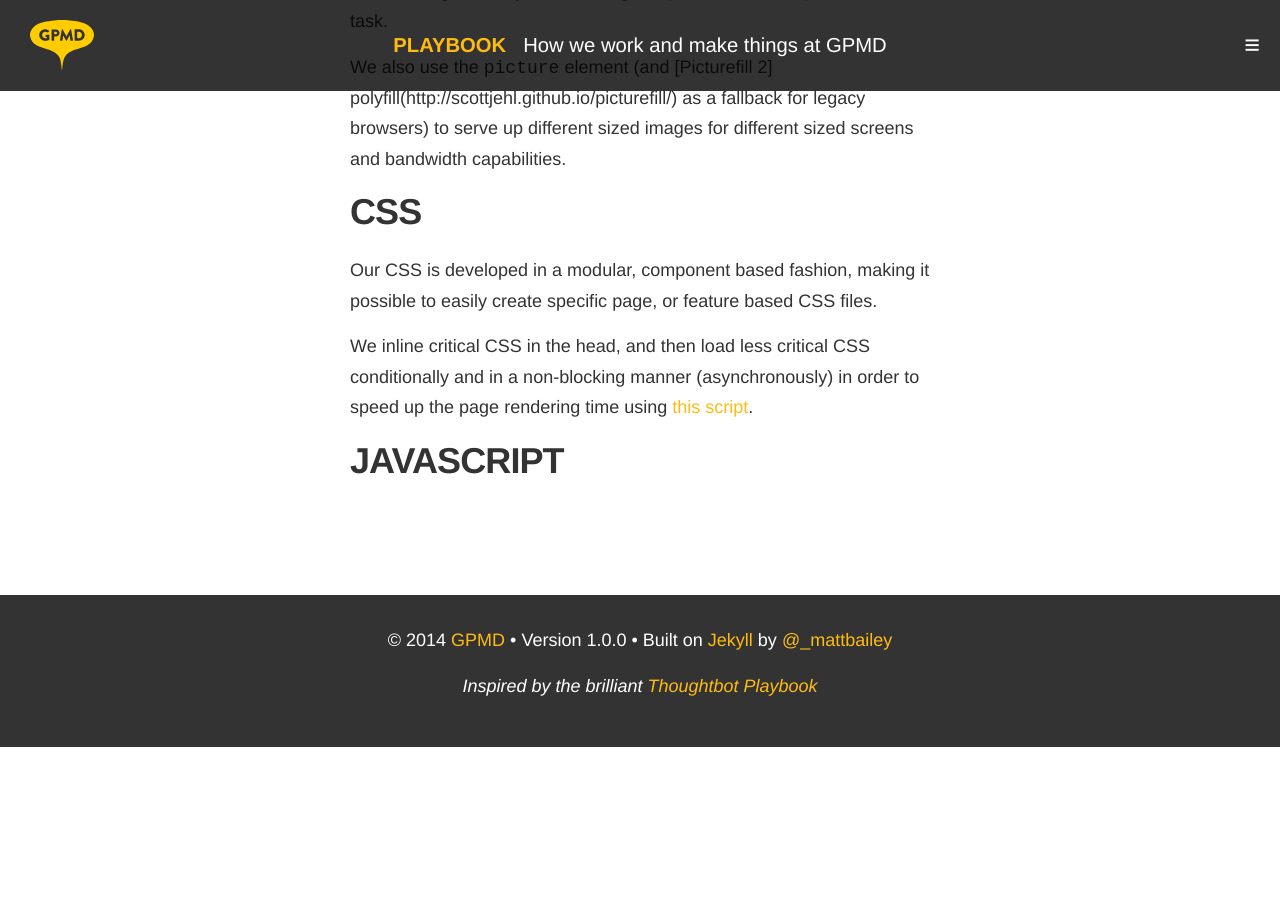
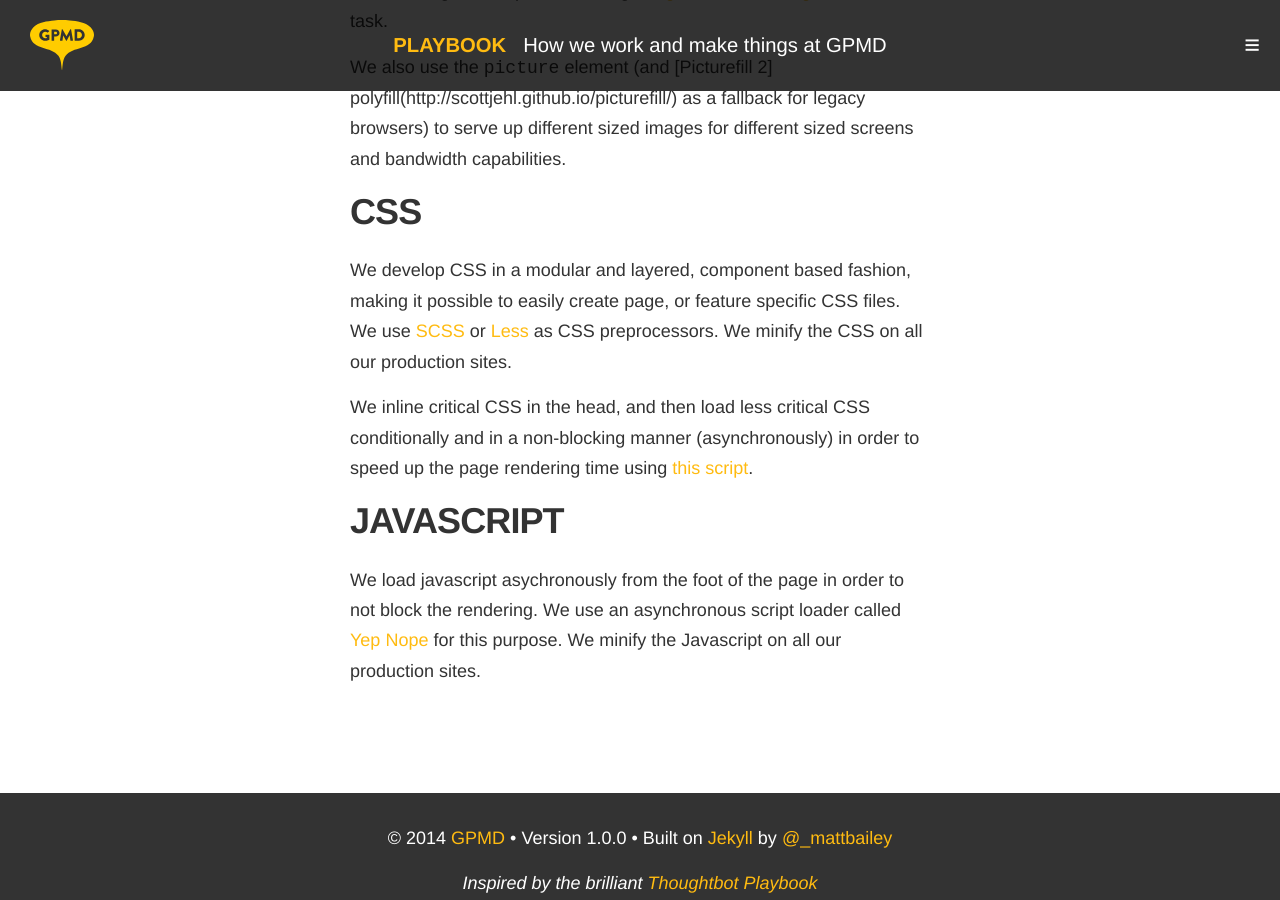
Before and after one commit to gpmd/playbook, a Jekyll site: the page built from _posts/pages/2014-07-01-project-scaffolding.md, in a window 1280 px wide and 900 px high, scrolled down 2883 px. Built offline with Jekyll 4.4.1, drawn with Linux system fonts in a browser that asks for light colours; nearby versions of some CDN libraries; Markdown is read by kramdown in place of the engine named in the settings; before the commit the page ends 3630 px from its top, so only the background shows below that.

Commit message:
Updated 2014-07-01-project-scaffolding.md

```diff
--- a/_posts/pages/2014-07-01-project-scaffolding.md
+++ b/_posts/pages/2014-07-01-project-scaffolding.md
@@ -85,8 +85,10 @@ We also use the `picture` element (and [Picturefill 2] polyfill(http://scottjehl
 
 ### CSS
 
-Our CSS is developed in a modular, component based fashion, making it possible to easily create specific page, or feature based CSS files.
+We develop CSS in a modular and layered, component based fashion, making it possible to easily create page, or feature specific CSS files. We use [SCSS](http://sass-lang.com/) or [Less](http://lesscss.org/) as CSS preprocessors. We minify the CSS on all our production sites.
 
 We inline critical CSS in the head, and then load less critical CSS conditionally and in a non-blocking manner (asynchronously) in order to speed up the page rendering time using [this script](https://gist.github.com/matt-bailey/602b40c77a5d3381ff26#file-async-and-conditional-css-loading-html).
 
 ### Javascript
+
+We load javascript asychronously from the foot of the page in order to not block the rendering. We use an asynchronous script loader called [Yep Nope](http://yepnopejs.com/) for this purpose. We minify the Javascript on all our production sites.
```
